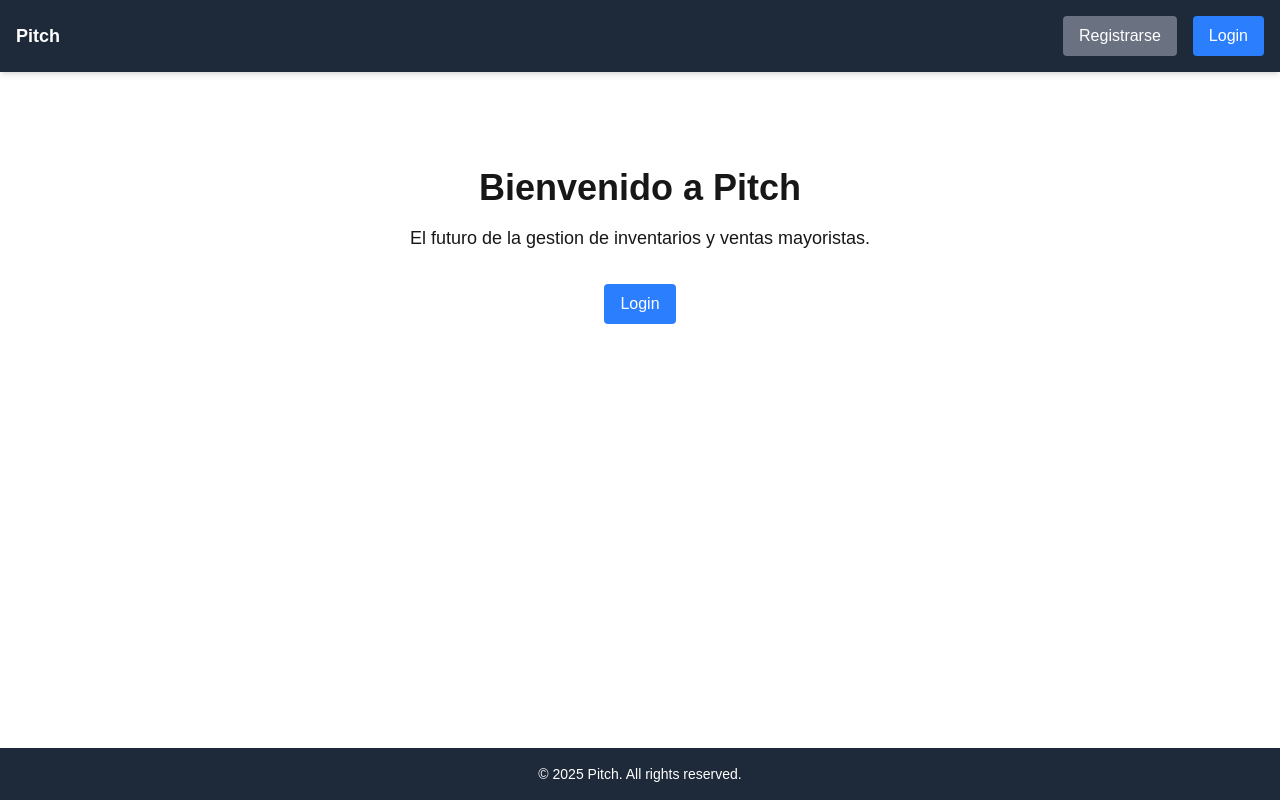
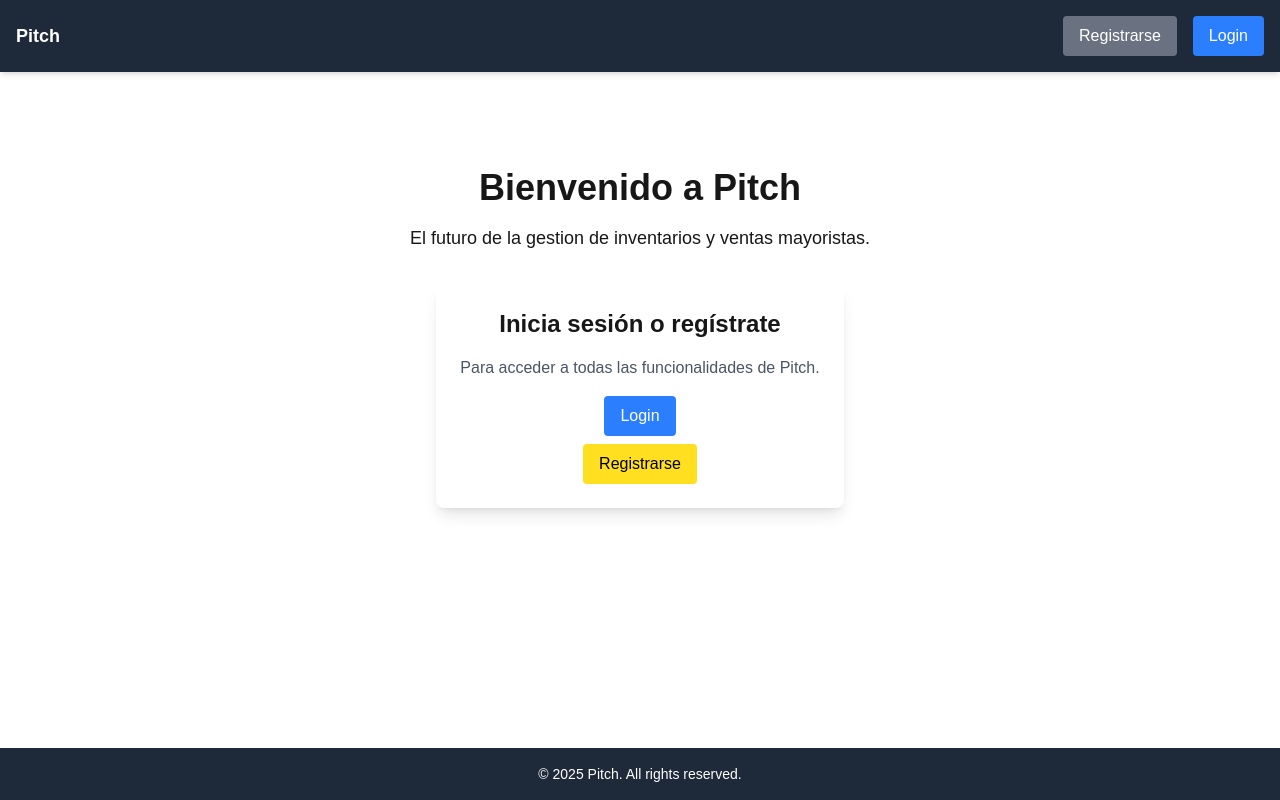
Before and after one commit to fermx3/pitch, a Next.js app: page / in a window 1280 px wide. Built offline with nearby package versions, Linux system fonts and the light colour scheme; no server answers.

Commit message:
Fix product category bug

```diff
--- a/app/page.tsx
+++ b/app/page.tsx
@@ -18,7 +18,16 @@ const Home = () => {
           Ir al Dashboard
         </Button>
       ) : (
-        <Button href="/auth/login">Login</Button>
+        <div className="flex flex-col items-center shadow-lg p-6 rounded-lg bg-white">
+        <h2 className="text-2xl font-semibold mb-4">Inicia sesión o regístrate</h2>
+        <p className="text-gray-600 mb-4">
+          Para acceder a todas las funcionalidades de Pitch.
+        </p>
+        <Button href="/auth/login" className="mb-2">
+          Login
+        </Button>
+        <Button variant="cta" href="/auth/register">Registrarse</Button>
+      </div>
       )}
     </main>
   );
--- a/components/products/product.tsx
+++ b/components/products/product.tsx
@@ -19,8 +19,8 @@ const Product = (product: ProductType) => {
       <div className="flex-1">
         <h1 className="text-2xl font-bold mb-2">{product.name}</h1>
         {product.category && (
-          <Link href={`/dashboard/customer/products/categories/${product.category}`} className="text-xs text-gray-400 mb-1 capitalize">
-            {product.category}
+          <Link href={`/dashboard/customer/products/categories/${product.category.slug}`} className="text-xs text-gray-400 mb-1 capitalize">
+            {product.category.name}
           </Link>
         )}
         <div className="mb-4">
--- a/lib/products.ts
+++ b/lib/products.ts
@@ -23,6 +23,7 @@ export async function getTopProducts() {
 
 export async function getProductById(id: number) {
   return prisma.product.findUnique({
+    include: { category: true },
     where: { id },
   })
 }
```
